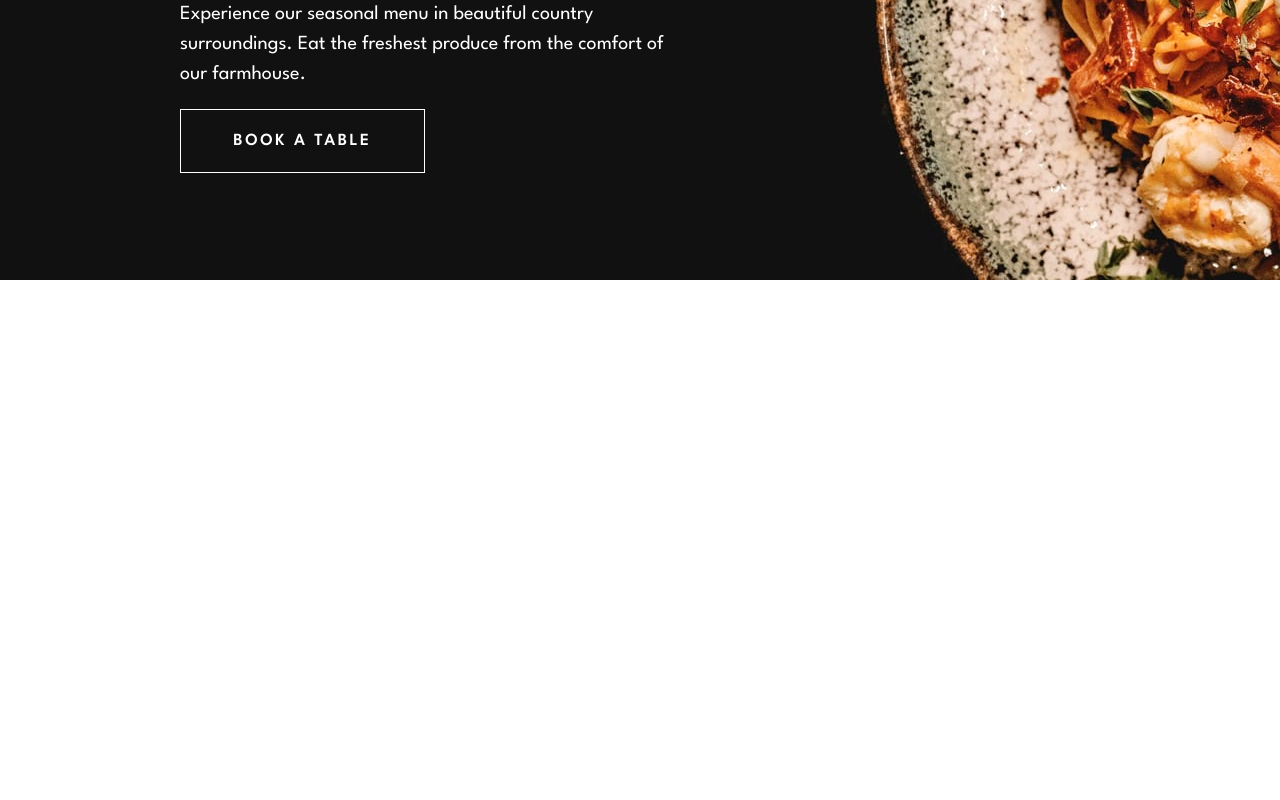
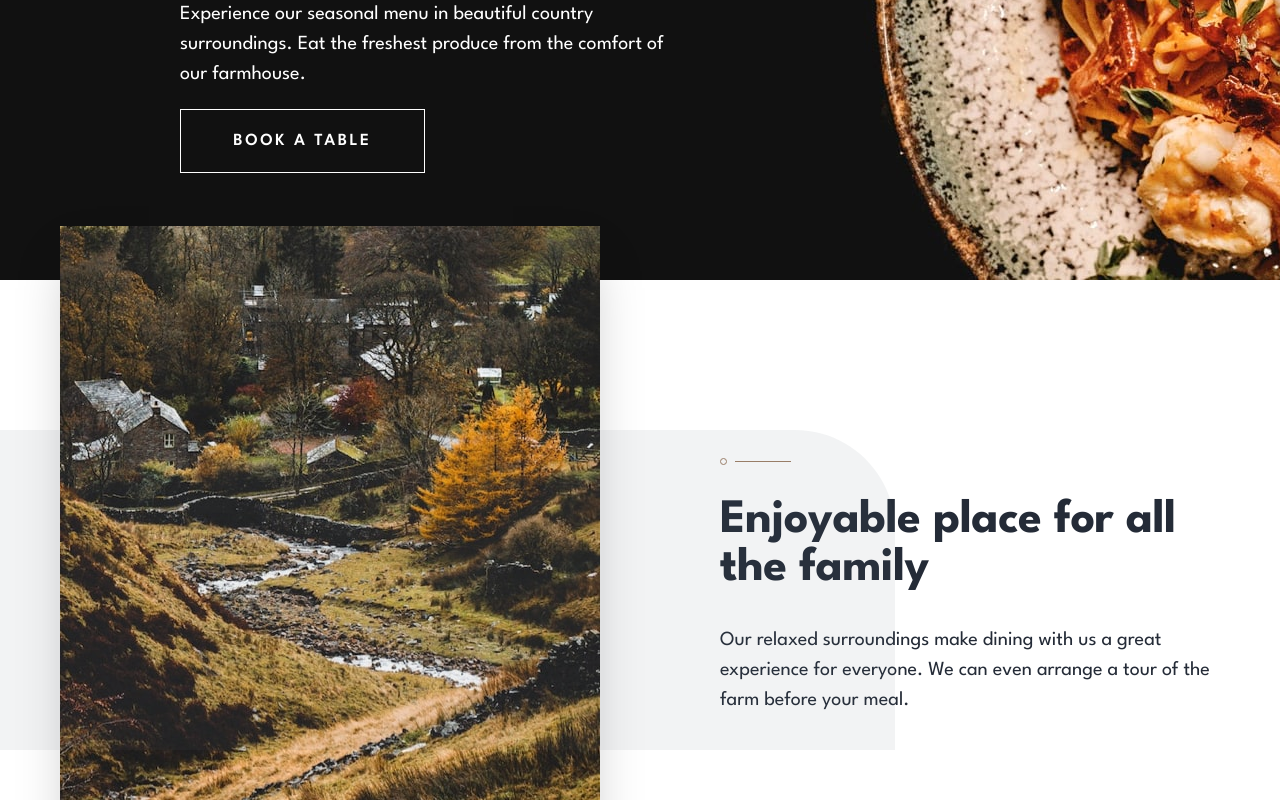
Before and after one commit to Damjan15/Dine, a Next.js app: page / in a window 1280 px wide. Shown: the part 540-1340 px from the top of the page. Before the commit the page ends 820 px from the top, so only its background shows below. Built offline with nearby package versions, Linux system fonts and the light colour scheme.

Commit message:
enjoy section created

```diff
--- /dev/null
+++ b/components/home/Enjoy.jsx
@@ -0,0 +1,36 @@
+import Image from "next/image";
+import pattern from "../../public/images/patterns/pattern-curve-top-right.svg";
+import enjoyableMobile from "../../public/images/homepage/enjoyable-place-mobile.jpg";
+import enjoyableTablet from "../../public/images/homepage/enjoyable-place-tablet.jpg";
+import enjoyableDesktop from "../../public/images/homepage/enjoyable-place-desktop.jpg";
+
+import { Divider } from "..";
+
+
+const Enjoy = () => {
+  return (
+    <section className="relative">
+        <div className="max-w-7xl mx-auto">
+            {/* Background Pattern */}
+            <Image src={pattern} alt="background-pattern" className="absolute hidden md:block md:top-[180px] md:-left-[250px] xl:left-0 xl:top-[300px]" />
+
+            <div className="py-24 flex flex-col items-center justify-center w-full -mt-[150px] xl:flex-row xl:justify-around">
+              <Image src={enjoyableMobile} alt="enjoyable-mobile" className="block shadow-2xl md:hidden" />
+              <Image src={enjoyableTablet} alt="enjoyable-mobile" className="hidden shadow-2xl md:block xl:hidden" />
+              <Image src={enjoyableDesktop} className="hidden xl:block xl:shadow-2xl" />
+
+              <div className="flex items-center justify-between flex-col mt-12 xl:mt-0 xl:items-start">
+                <Divider />
+
+                <div className="max-w-[300px] text-center md:max-w-[380px] xl:max-w-[500px] xl:text-left">
+                  <h2 className="text-[32px] leading-[40px] tracking-[-0.4px] text-ebonyClay font-bold my-4 md:text-5xl md:leading-[48px] xl:my-8">Enjoyable place for all the family</h2>
+                  <p className="text-ebonyClay text-base leading-[26px] md:text-xl md:leading-[30px]">Our relaxed surroundings make dining with us a great experience for everyone. We can even arrange a tour of the farm before your meal.</p>
+                </div>
+              </div>
+            </div>
+        </div>
+    </section>
+  )
+}
+
+export default Enjoy
--- /dev/null
+++ b/components/home/LocallySourced.jsx
@@ -0,0 +1,7 @@
+const LocallySourced = () => {
+  return (
+    <section>LocallySourced</section>
+  )
+}
+
+export default LocallySourced
--- a/components/index.js
+++ b/components/index.js
@@ -1,6 +1,6 @@
 // Home Components
 import Hero from "./home/Hero";
-import Description from "./home/Description";
+import Enjoy from "./home/Enjoy";
 import Card from "./home/Card";
 import Highlights from "./home/Highlights";
 import Highlight from "./home/Highlight";
@@ -19,7 +19,7 @@ import Footer from "./shared/Footer";
 
 export {
     Hero,
-    Description,
+    Enjoy,
     Card,
     Highlights,
     Highlight,
--- a/components/shared/Divider.jsx
+++ b/components/shared/Divider.jsx
@@ -1,6 +1,6 @@
 const Divider = () => {
   return (
-    <div>Divider</div>
+    <svg xmlns="http://www.w3.org/2000/svg" width="71" height="7"><g fill="none" fill-rule="evenodd"><path fill="#9E7F66" d="M15 3h56v1H15z"/><circle cx="3.5" cy="3.5" r="3" stroke="#9E7F66"/></g></svg>
   )
 }
 
--- a/pages/index.js
+++ b/pages/index.js
@@ -1,9 +1,10 @@
-import { Hero } from "@/components";
+import { Enjoy, Hero } from "@/components";
 
 export default function Home() {
   return (
     <>
       <Hero />
+      <Enjoy />
     </>
   )
 }
```
